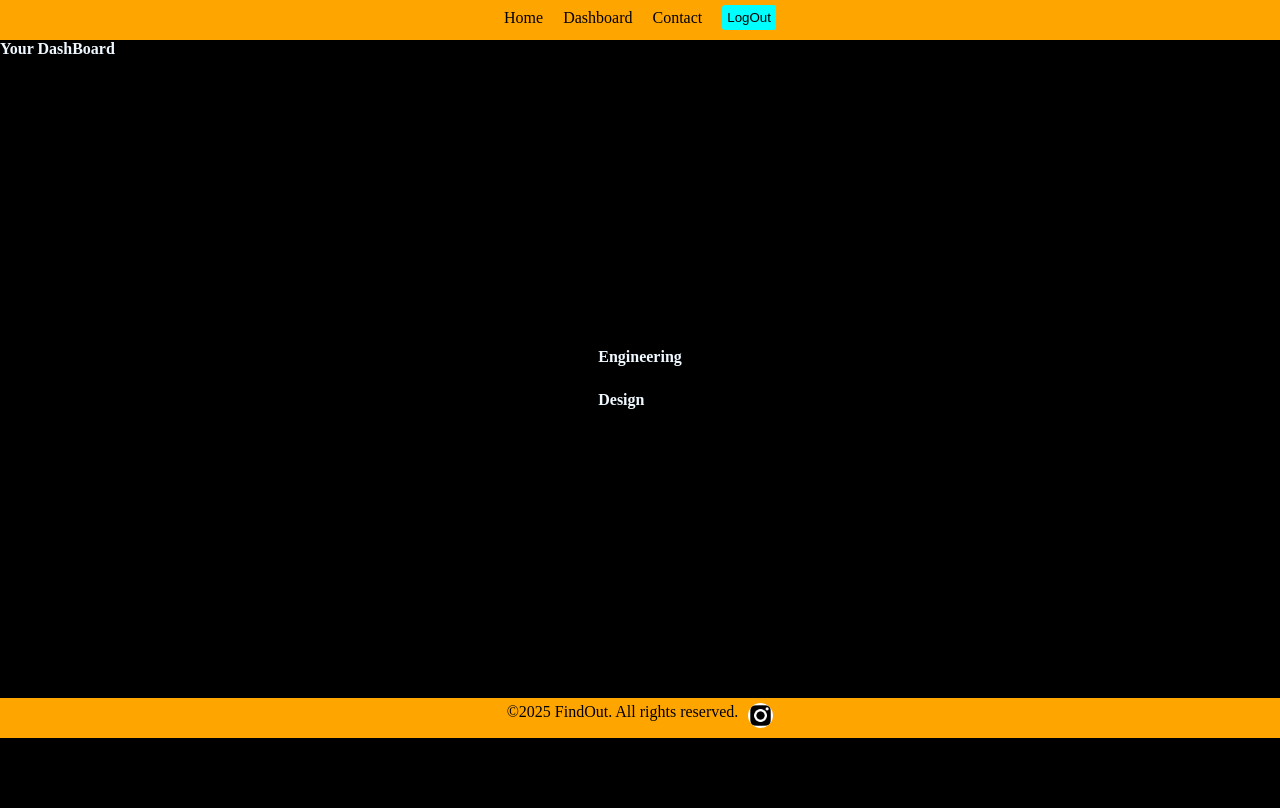
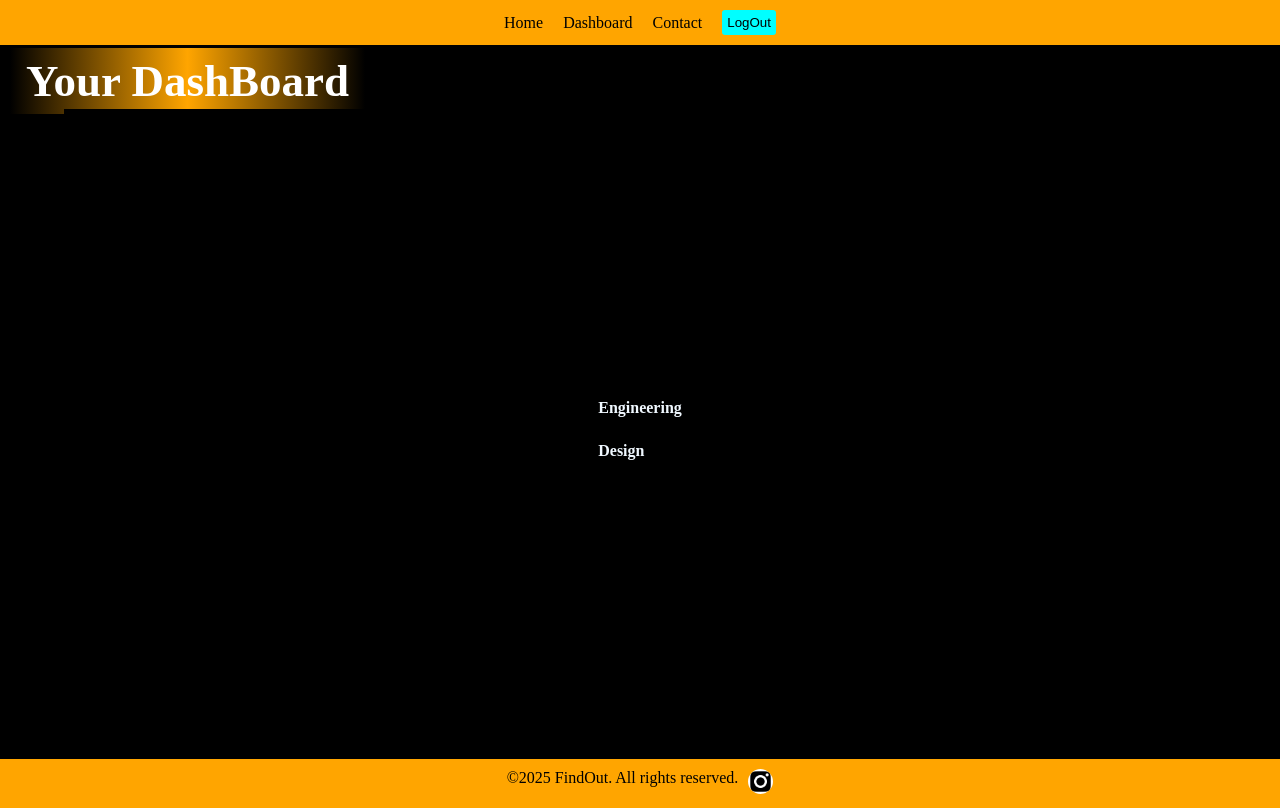
Before and after one commit to Al-Ashir-Intisar/reslife-employee-tracker-app, a Next.js app in the folder findout/: page /dashboard in a window 1280 px wide. Built offline with nearby package versions, Linux system fonts and the light colour scheme.

Commit message:
Added nice font and color of the dashboard navigation layout

```diff
--- a/findout/src/app/dashboard/[groupPage]/[memberPage]/layout.jsx
+++ b/findout/src/app/dashboard/[groupPage]/[memberPage]/layout.jsx
@@ -10,7 +10,7 @@ const memberLayout = ({ children }) => {
     const memberId = params.memberPage;
 
     return (
-        <div>
+        <div className="layoutContainer">
             <Link href={`/dashboard/${groupId}/${memberId}`}>
                 <span className={styles.mainTitle}>
                     Your {groupId} {memberId}
--- a/findout/src/app/dashboard/[groupPage]/[memberPage]/page.module.css
+++ b/findout/src/app/dashboard/[groupPage]/[memberPage]/page.module.css
@@ -3,11 +3,16 @@
     font-weight: bold;
 }
 
-.mainTitle{
-    font-size: 40;
-    font-weight: bold;
-    text-align: left;
+.mainTitle {
+  font-size: 45px;
+  font-weight: bold;
+  text-align: left;
+  padding: 0px;
+  background: linear-gradient(to right, black 0%, orange 50%, black 100%);
+  color: white;
+  padding: 0.5rem 1rem;
 }
+
 
 .mainTitle:hover{
     color: lightgreen;
--- a/findout/src/app/dashboard/[groupPage]/layout.jsx
+++ b/findout/src/app/dashboard/[groupPage]/layout.jsx
@@ -9,7 +9,7 @@ const groupLayout = ({ children }) => {
     const groupId = params.groupPage;
 
     return (
-        <div>
+        <div className="layoutContainer">
             <Link href={`/dashboard/${groupId}`}>
                 <span className={styles.mainTitle}>
                     Your {groupId}
--- a/findout/src/app/dashboard/[groupPage]/page.jsx
+++ b/findout/src/app/dashboard/[groupPage]/page.jsx
@@ -25,7 +25,7 @@ const group = () => {
             className={styles.member}
           >
             <span className={styles.title}>
-              {groupId} - {member.name}
+              {member.name}
             </span>
           </Link>
         ))}
--- a/findout/src/app/dashboard/[groupPage]/page.module.css
+++ b/findout/src/app/dashboard/[groupPage]/page.module.css
@@ -3,11 +3,14 @@
     font-weight: bold;
 }
 
-.mainTitle{
-    font-size: 45;
-    font-weight: bold;
-    text-align: left;
-    font-family: 'Courier New', Courier, monospace;
+.mainTitle {
+  font-size: 45px;
+  font-weight: bold;
+  text-align: left;
+  padding: 0px;
+  background: linear-gradient(to right, black 0%, orange 50%, black 100%);
+  color: white;
+  padding: 0.5rem 1rem;
 }
 
 .mainTitle:hover{
--- a/findout/src/app/dashboard/layout.jsx
+++ b/findout/src/app/dashboard/layout.jsx
@@ -5,7 +5,7 @@ import Link from "next/link";
 
 const DashboardLayout = ({ children }) => {
     return (
-        <div>
+        <div className="layoutContainer">
              <Link href="/dashboard">
                     <span className={styles.mainTitle}>Your DashBoard</span>
             </Link>
--- a/findout/src/app/dashboard/page.module.css
+++ b/findout/src/app/dashboard/page.module.css
@@ -28,10 +28,14 @@
     font-weight: bold;
 }
 
-.mainTitle{
-    font-size: 50;
-    font-weight: bold;
-    text-align: left;
+.mainTitle {
+  font-size: 45px;
+  font-weight: bold;
+  text-align: left;
+  padding: 0px;
+  background: linear-gradient(to right, black 0%, orange 50%, black 100%);
+  color: white;
+  padding: 0.5rem 1rem;
 }
 
 .mainTitle:hover{
--- a/findout/src/app/globals.css
+++ b/findout/src/app/globals.css
@@ -23,7 +23,7 @@ a{
   width: 100vw;
   min-height: 5vh;
   margin: 0 auto;
-  padding: 5px;
+  padding: 10px;
   align-items: center;
 }
 
@@ -32,10 +32,20 @@ a{
   width: 90vw;
   min-height: 80vh;
   margin: 0 auto;
-  padding: 10px;
+  padding: 15px;
   gap: 10px;
   display: flex;
   flex-direction: column;
   justify-content: center;
   align-items: center;
 }
+
+.layoutContainer{
+  background-color: black;
+  margin: 0 auto;
+  padding: 10px;
+  gap: 2px;
+  display: flex;
+  justify-content: left;
+  flex-direction: column;
+}
```
